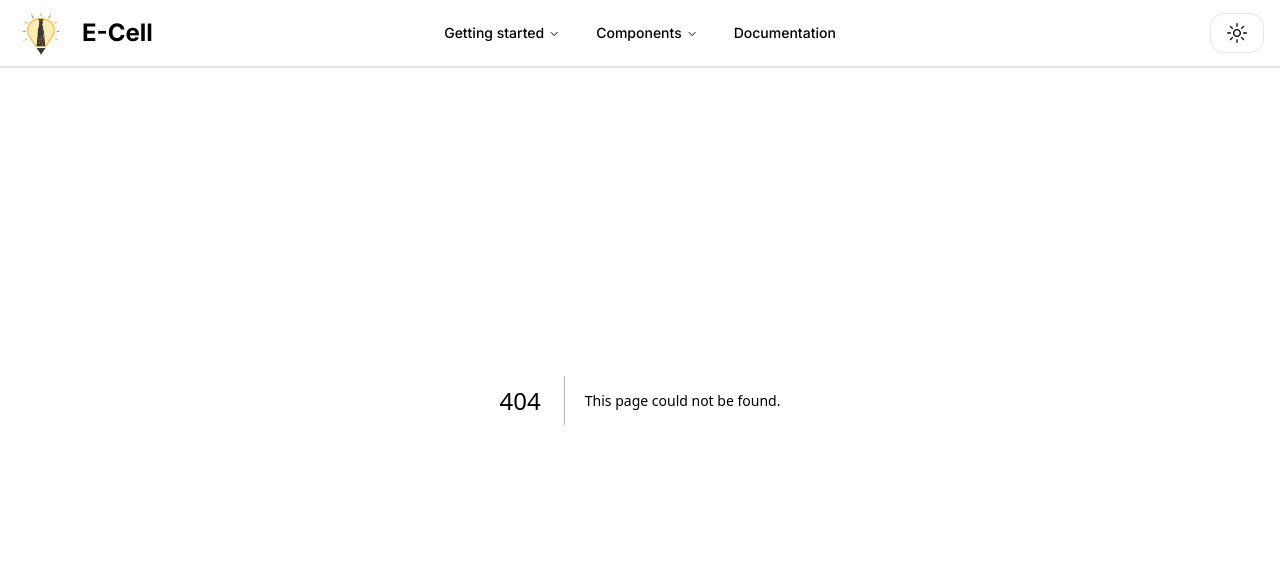
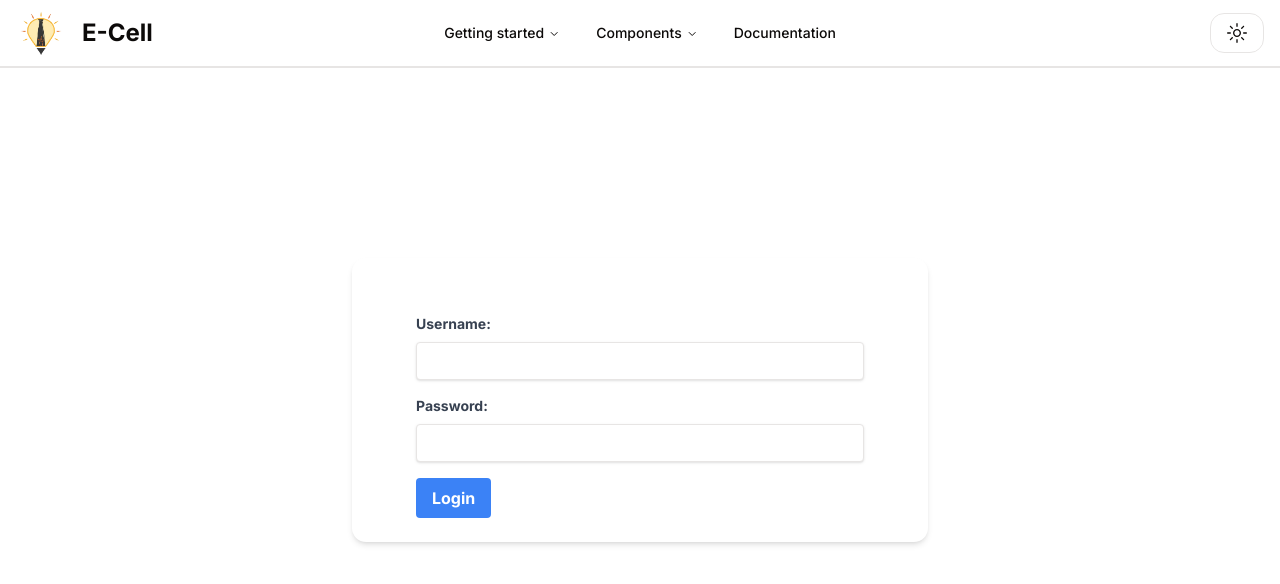
Before and after one commit to hi-Kartik2004/Ecell-web-app, a Next.js app: page /login in a window 1280 px wide. Before the commit this address had no page. Shown: the top 584 px of the page. Built offline with nearby package versions, Linux system fonts and the light colour scheme.

Commit message:
firebase auth

```diff
--- /dev/null
+++ b/app/login/page.js
@@ -0,0 +1,58 @@
+'use client'
+import { signInWithEmailAndPassword } from 'firebase/auth';
+import { useState } from 'react';
+import { auth } from '../../lib/firebase/index';
+
+const page = () => {
+    const [username, setUsername] = useState('');
+    const [password, setPassword] = useState('');
+
+    const handleSubmit = (e) => {
+        e.preventDefault();
+        // console.log('Form Values:', { username, password });
+        signInWithEmailAndPassword(auth,username,password).then((userCredential)=>{
+            console.log(userCredential.user);
+        }).catch((err)=>{
+            console.log(err.code);
+        })
+    };
+
+    return (
+        <div className="relative flex flex-col items-center justify-center min-h-screen overflow-hidden">
+            <div className="w-full p-6 bg-white rounded-md shadow-md lg:max-w-xl">
+                <form onSubmit={handleSubmit} className="max-w-md mx-auto mt-8">
+                    <div className="mb-4">
+                        <label htmlFor="username" className="block text-gray-700 text-sm font-bold mb-2">Username:</label>
+                        <input
+                            type="text"
+                            id="username"
+                            value={username}
+                            onChange={(e) => setUsername(e.target.value)}
+                            className="w-full px-3 py-2 border rounded shadow appearance-none text-white-700 leading-tight focus:outline-none focus:shadow-outline"
+                            autoComplete="off"
+                        />
+                    </div>
+                    <div className="mb-4">
+                        <label htmlFor="password" className="block text-gray-700 text-sm font-bold mb-2">Password:</label>
+                        <input
+                            type="password"
+                            id="password"
+                            value={password}
+                            onChange={(e) => setPassword(e.target.value)}
+                            className="w-full px-3 py-2 border rounded shadow appearance-none text-white-700 leading-tight focus:outline-none focus:shadow-outline"
+                            autoComplete="off"
+                        />
+                    </div>
+                    <button type="submit" className="bg-blue-500 text-white font-bold py-2 px-4 rounded focus:outline-none focus:shadow-outline">Login</button>
+                </form>
+            </div>
+        </div>
+    );
+};
+
+// Mark the component as a client component
+page.clientProps = {
+    // client props go here if needed
+};
+
+export default page;
```
